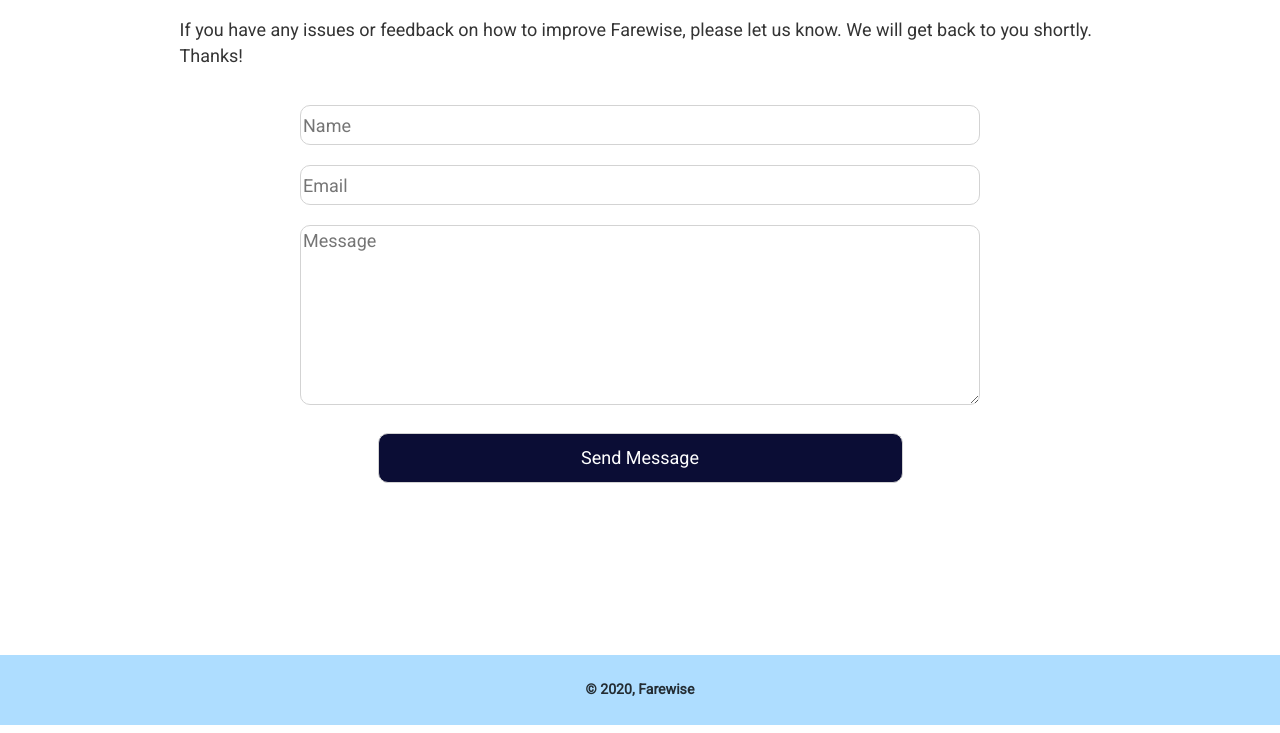
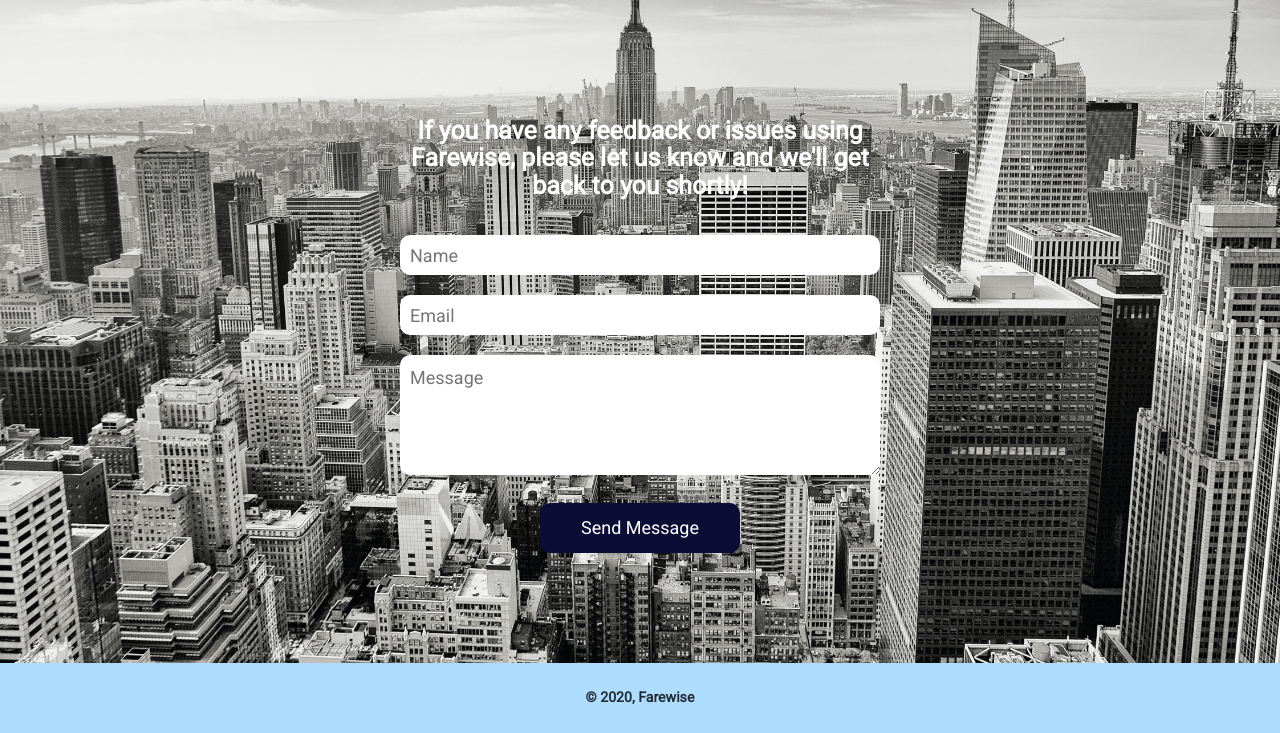
Before and after one commit to mfelix5/fn-marketing, a Gatsby site: page /contact in a window 1280 px wide. Shown: the part 88-821 px from the top of the page. Built offline with nearby package versions, Linux system fonts and the light colour scheme; Gatsby itself is replaced by a stand-in of ours.

Commit message:
Add background images to pages

```diff
--- a/package.json
+++ b/package.json
@@ -6,6 +6,7 @@
   "author": "Kyle Mathews <mathews.kyle@gmail.com>",
   "dependencies": {
     "gatsby": "^2.21.22",
+    "gatsby-background-image": "^1.1.1",
     "gatsby-image": "^2.4.3",
     "gatsby-plugin-manifest": "^2.4.2",
     "gatsby-plugin-offline": "^3.2.1",
--- a/src/components/layout.css
+++ b/src/components/layout.css
@@ -609,6 +609,6 @@ pre tt:after {
 }
 @media only screen and (max-width: 480px) {
   html {
-    font-size: 100%;
+    /* font-size: 100%; */
   }
 }
--- a/src/components/layout.js
+++ b/src/components/layout.js
@@ -24,7 +24,7 @@ const Layout = ({ children }) => {
         style={{
           margin: `0 auto`,
           maxWidth: `960px`,
-          minHeight: `83vh`,
+          minHeight: `84vh`,
         }}
       >
         <main>{children}</main>
--- a/src/pages/contact.css
+++ b/src/pages/contact.css
@@ -3,10 +3,30 @@
   flex-direction: column;
   align-items: center;
   width: 100%;
-  min-height: 81vh;
+  min-height: 83vh;
   max-width: 960px;
-  background-color: white;
   padding: 1.45rem 1.0875rem;
+}
+
+.background-image {
+  background-color: rgba(0, 0, 0, .4);
+  opacity: unset !important;
+}
+
+/* move this to index-specific css file*/
+.background-image-index {
+  background-color: rgba(255, 255, 255, .85);
+  opacity: unset !important;
+}
+
+.card {
+  margin-top: 100px;
+  min-width: 250px;
+  max-width: 500px;
+}
+h3 {
+  color: white;
+  text-align: center;
 }
 
 form {
@@ -22,21 +42,23 @@ form {
 
 .form-field {
   margin: 10px;
-  border: 1px solid lightgray;
+  border: none;
+  padding: 10px;
   border-radius: 10px;
   height: 40px;
 }
 
 textarea {
   margin: 10px;
-  border: 1px solid lightgray;
+  border: none;
+  padding: 10px;
   border-radius: 10px;
-  height: 180px;
+  height: 120px;
 }
 
 .button {
   height: 50px;
-  width: 75%;
+  width: 200px;
   margin: 1rem auto;
   background-color:#0B0D35;
   color: white;
--- a/src/pages/contact.js
+++ b/src/pages/contact.js
@@ -1,13 +1,31 @@
 import React from "react"
+import { useStaticQuery, graphql } from "gatsby"
+import BackgroundImage from "gatsby-background-image"
 import Layout from "../components/layout"
 import SEO from "../components/seo"
 import "./contact.css"
 
-const ContactPage = () => (
+const ContactPage = () => {
+  const { background } = useStaticQuery(graphql`
+    {
+      background: file(relativePath: { eq: "anders-jilden.jpg" }) {
+        childImageSharp {
+          fluid(quality: 100, maxWidth: 1920) {
+            ...GatsbyImageSharpFluid_withWebp
+          }
+        }
+      }
+    }
+  `)
+  return (
+    <BackgroundImage className="background-image" fluid={background.childImageSharp.fluid}>
       <Layout>
         <SEO title="Contact" />
         <div className="page-container">
-      <p>If you have any issues or feedback on how to improve Farewise, please let us know. We will get back to you shortly. Thanks!</p>
+          <div className="card">
+            <h3>
+              If you have any feedback or issues using Farewise, please let us know and we'll get back to you shortly!
+            </h3>
 
             <form
               name="contact"
@@ -18,8 +36,20 @@ const ContactPage = () => (
             >
               <input type="hidden" name="form-name" value="contact" />
               <div className="field-container">
-            <input className="form-field" type="text" name="name" id="name" placeholder="Name" />
-            <input className="form-field" type="email" name="email" id="email" placeholder="Email" />
+                <input
+                  className="form-field"
+                  type="text"
+                  name="name"
+                  id="name"
+                  placeholder="Name"
+                />
+                <input
+                  className="form-field"
+                  type="email"
+                  name="email"
+                  id="email"
+                  placeholder="Email"
+                />
                 <textarea name="message" id="message" placeholder="Message" />
                 <div data-netlify-recaptcha="true"></div>
                 <input
@@ -29,9 +59,11 @@ const ContactPage = () => (
                 />
               </div>
             </form>
-
+          </div>
         </div>
       </Layout>
+    </BackgroundImage>
   )
+}
 
 export default ContactPage
```
Also changed, not shown: src/pages/index.js (+21 -2 lines), src/images/anders-jilden.jpg (added), 2 other files. Lines whose indentation alone changed are shown as unchanged.
